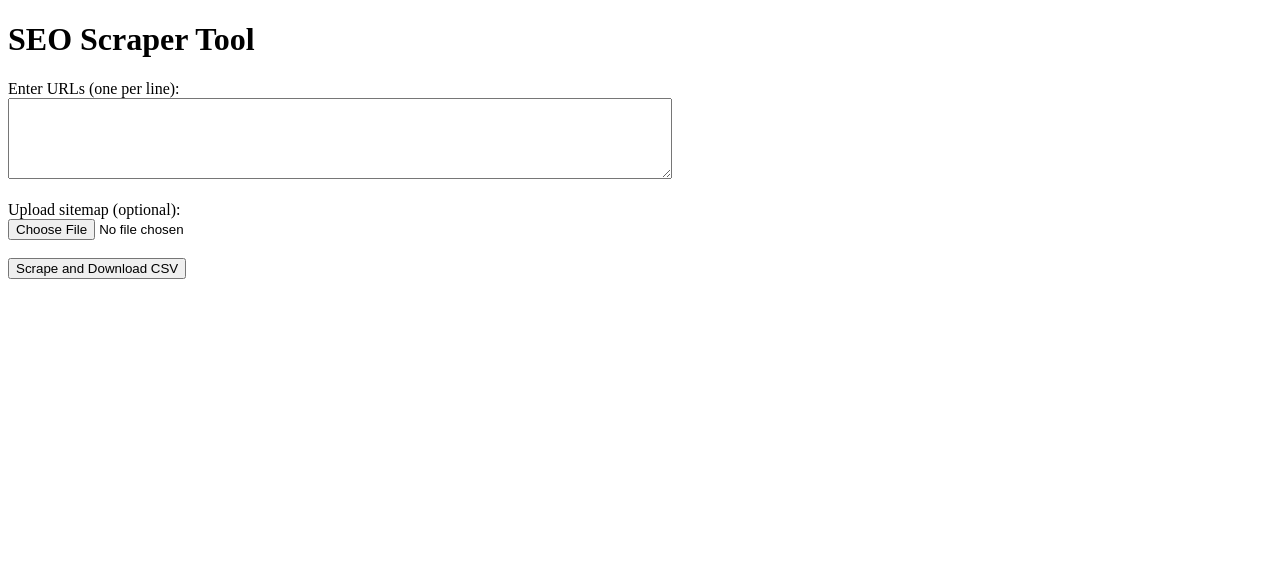
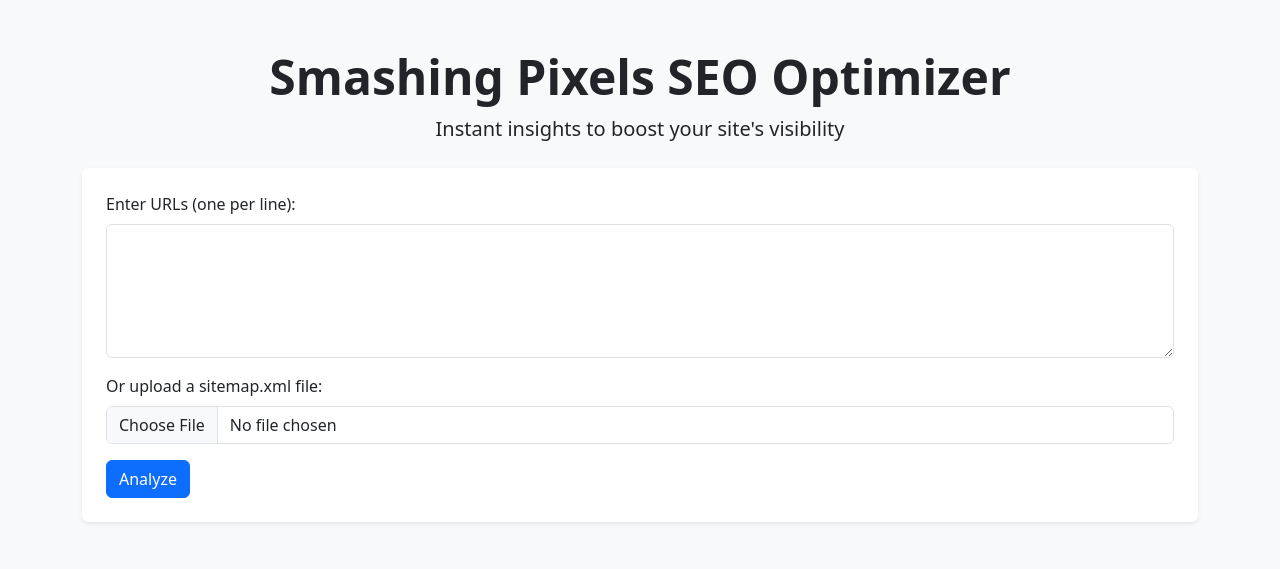
Before and after one commit to SmashingPixelsTools/seo-webscraper, a Flask app: page / in a window 1280 px wide. Shown: the top 569 px of the page. Run offline with Flask 3, Linux system fonts and the light colour scheme.

Commit message:
Add files via upload

```diff
--- a/templates/index.html
+++ b/templates/index.html
@@ -1,16 +1,27 @@
 <!DOCTYPE html>
-<html>
+<html lang="en">
 <head>
-  <title>SEO Scraper</title>
+  <meta charset="UTF-8">
+  <title>Smashing Pixels SEO Optimizer</title>
+  <link href="https://cdn.jsdelivr.net/npm/bootstrap@5.3.0/dist/css/bootstrap.min.css" rel="stylesheet">
 </head>
-<body>
-  <h1>SEO Scraper Tool</h1>
-  <form method="POST" action="/scrape" enctype="multipart/form-data">
-    <label>Enter URLs (one per line):</label><br>
-    <textarea name="urls" rows="5" cols="80"></textarea><br><br>
-    <label>Upload sitemap (optional):</label><br>
-    <input type="file" name="sitemap"><br><br>
-    <input type="submit" value="Scrape and Download CSV">
-  </form>
+<body class="bg-light">
+  <div class="container py-5">
+    <div class="text-center mb-4">
+      <h1 class="display-5 fw-bold">Smashing Pixels SEO Optimizer</h1>
+      <p class="lead">Instant insights to boost your site's visibility</p>
+    </div>
+    <form action="/scrape" method="post" enctype="multipart/form-data" class="bg-white p-4 rounded shadow-sm">
+      <div class="mb-3">
+        <label for="urls" class="form-label">Enter URLs (one per line):</label>
+        <textarea name="urls" rows="5" class="form-control"></textarea>
+      </div>
+      <div class="mb-3">
+        <label for="sitemap" class="form-label">Or upload a sitemap.xml file:</label>
+        <input type="file" name="sitemap" class="form-control">
+      </div>
+      <button type="submit" class="btn btn-primary">Analyze</button>
+    </form>
+  </div>
 </body>
 </html>
```
